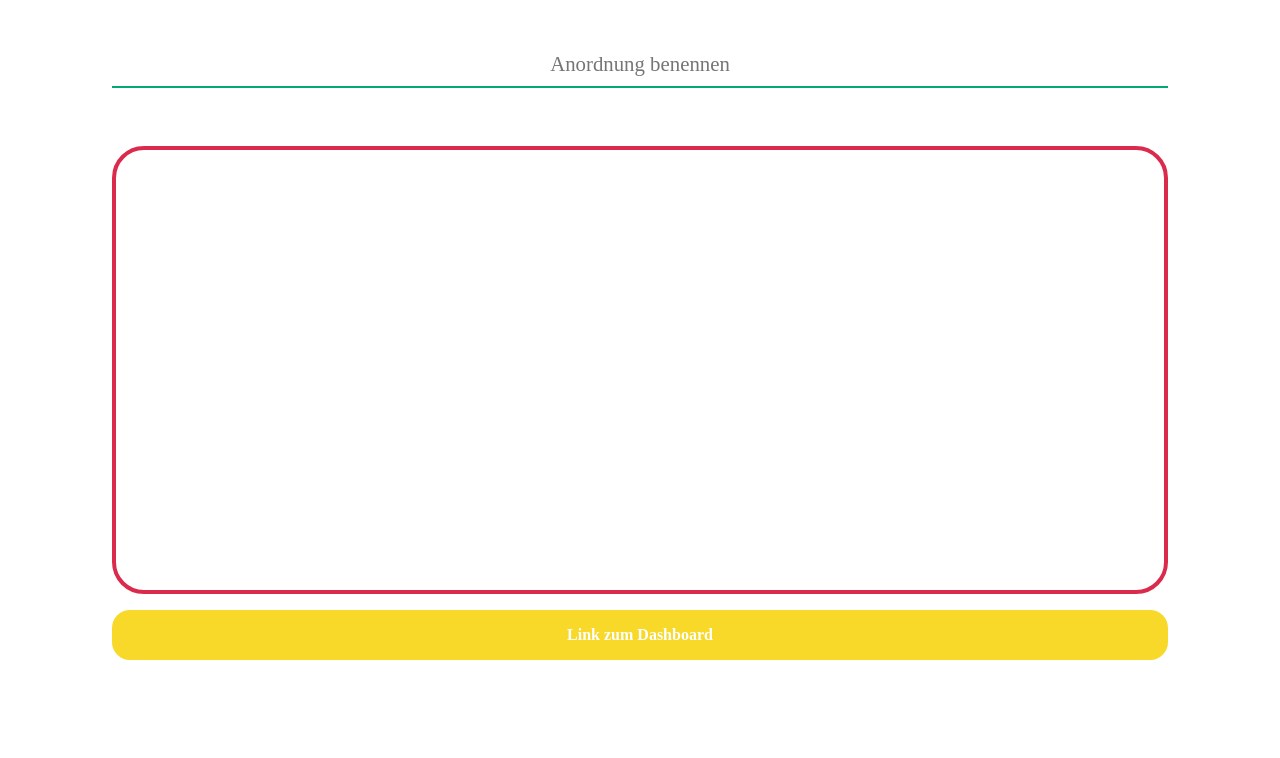
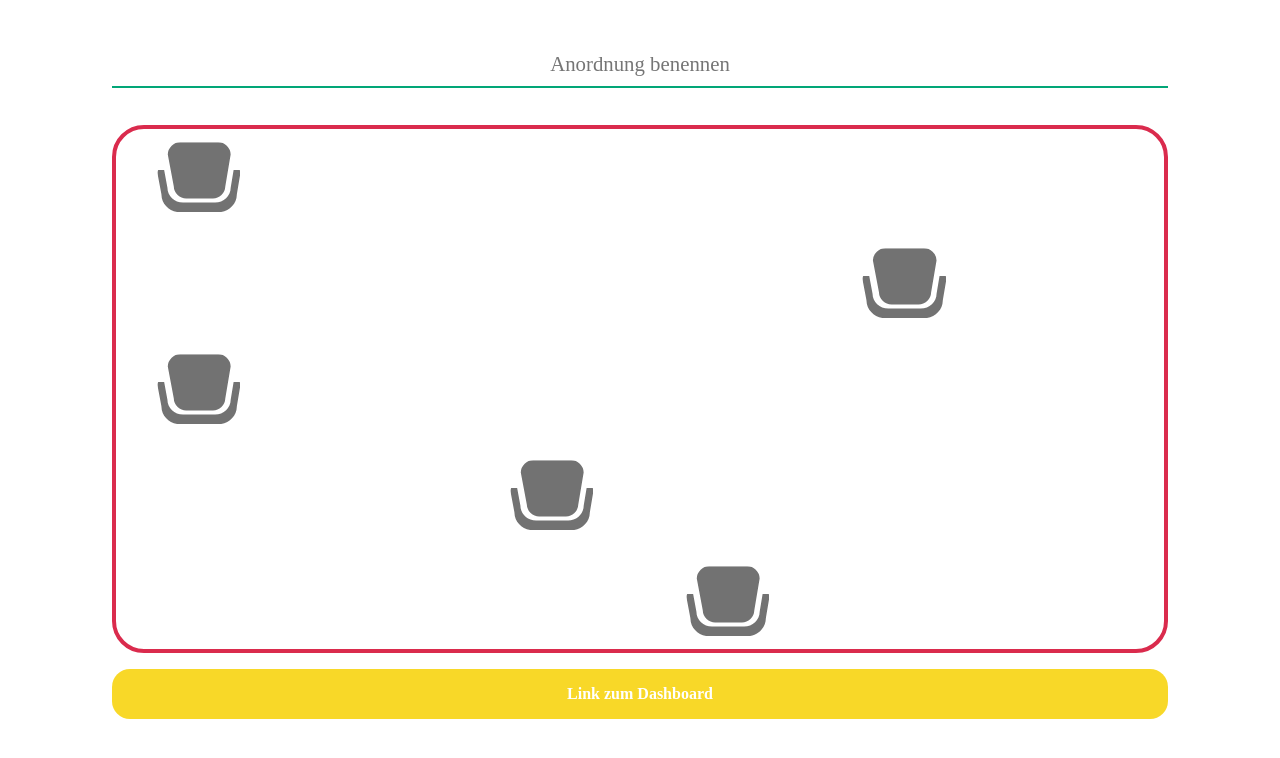
Before and after one commit to vincentrohde/steelcase-iot-client, a React (Create React App) app: page /create in a window 1280 px wide. Shown: the top 758 px of the page. Built offline with nearby package versions, Linux system fonts and the light colour scheme.

Commit message:
add Chair component, icon, use grid structure

```diff
--- /dev/null
+++ b/src/components/Chair/Chair.js
@@ -0,0 +1,26 @@
+import React, { Component } from 'react';
+import chairIcon from '../../assets/images/chair.svg';
+
+import './Chair.scss';
+
+class Chair extends Component {
+    constructor(props) {
+        super();
+        this.props = props;
+        this.position = this.props.position;
+        this.gridPosition = {
+            gridColumn: `${this.position.x} / ${this.position.x + 1}`,
+            gridRow: `${this.position.y} / ${this.position.y + 1}`
+        }
+    }
+
+    render() {
+        return (
+            <div className="Chair" style={this.gridPosition}>
+                <img className="chair-icon" src={chairIcon} alt="Chair Icon"/>
+            </div>
+        );
+    }
+}
+
+export default Chair;
--- /dev/null
+++ b/src/components/Chair/Chair.scss
@@ -0,0 +1,14 @@
+.Chair {
+    position: relative;
+    grid-column: 1 / 2;
+    grid-row: 1 / 2;
+
+    .chair-icon {
+        position: absolute;
+        top: 50%;
+        left: 50%;
+        transform: translate(-50%, -50%);
+        width: 50%;
+        max-height: 100%;
+    }
+}
--- a/src/components/Grid/Grid.js
+++ b/src/components/Grid/Grid.js
@@ -1,11 +1,18 @@
 import React, { Component } from 'react';
+import Chair from '../Chair/Chair';
 
 import './Grid.scss';
 
 class Grid extends Component {
     render() {
         return (
-            <div className="Grid"></div>
+            <div className="Grid">
+                <Chair position={{x: 1, y: 1}} />
+                <Chair position={{x: 1, y: 3}} />
+                <Chair position={{x: 4, y: 5}} />
+                <Chair position={{x: 3, y: 4}} />
+                <Chair position={{x: 5, y: 2}} />
+            </div>
         );
     }
 }
--- a/src/components/Grid/Grid.scss
+++ b/src/components/Grid/Grid.scss
@@ -2,7 +2,11 @@
 
 .Grid {
     display: grid;
+    grid-template-columns: repeat(6, 1fr);
+    grid-template-rows: repeat(5, 1fr);
+    grid-gap: 10px;
     border: 4px solid $red;
     border-radius: 32px;
     height: 100%;
+    background: $white;
 }
--- a/src/routes/CreateOrder/CreateOrder.scss
+++ b/src/routes/CreateOrder/CreateOrder.scss
@@ -6,7 +6,7 @@
         display: block;
         width: 100%;
         padding: $size-s;
-        margin: $size-m 0;
+        margin: $size-m 0 ($size-m / 2);
         font-size: 1.3rem;
         text-align: center;
         border: 0;
@@ -15,6 +15,6 @@
 
     .grid-container {
         padding: 2vh 0;
-        height: 60vh;
+        height: 70vh;
     }
 }
--- a/src/scss/variables.scss
+++ b/src/scss/variables.scss
@@ -1,5 +1,6 @@
 // colors
 $black: #000;
+$white: #fff;
 $yellow: #F8D828;
 $red: #DA2B4D;
 
```
Also changed, not shown: src/assets/images/chair.svg (added).
